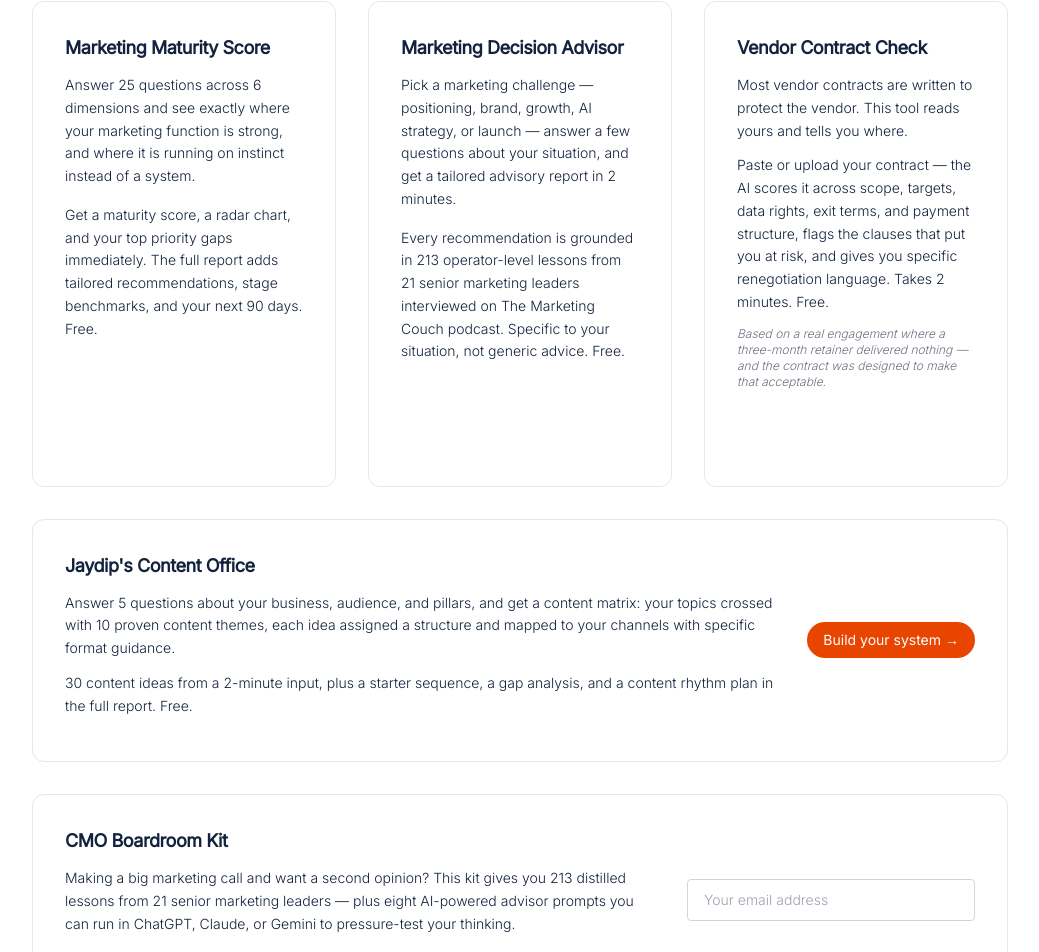
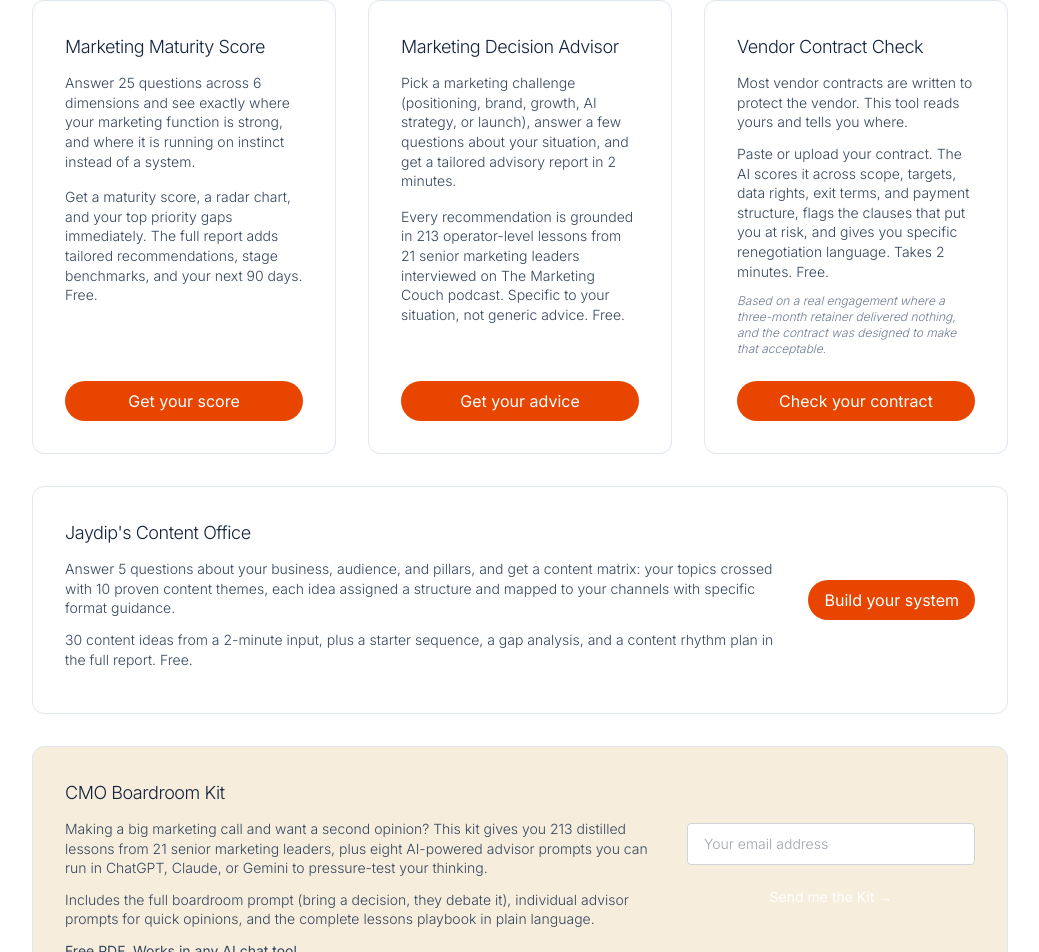
Before and after one commit to jaydipsikdar/jaydipsikdar-website, a Next.js app: page /resources in a window 1280 px wide. Shown: the part 294-1246 px from the top of the page, without its empty margins (120-1159 px from the left). Built offline with nearby package versions, Linux system fonts and the light colour scheme.

Commit message:
Apply DESIGN.md to About, Contact, and Resources pages
Weight-300 display type, pill buttons, ink/surface tokens, and fixed a
few stray em dashes in About's body copy per the voice rules. Resources
page layout is unchanged, cards now use the shared Card/Button primitives.

```diff
--- a/src/app/contact/page.tsx
+++ b/src/app/contact/page.tsx
@@ -9,19 +9,21 @@ export const metadata: Metadata = {
 export default function ContactPage() {
   return (
     <main className="px-6 py-20 max-w-2xl mx-auto">
-      <h1 className="text-3xl font-bold mb-6">Get in touch</h1>
-      <p className="text-lg text-brand-text mb-10">
+      <h1 className="text-[32px] font-light tracking-[-0.64px] leading-[1.1] text-ink-900 mb-6">
+        Get in touch
+      </h1>
+      <p className="text-lg text-ink-700 leading-[1.4] mb-10">
         If you&apos;re a founder with a specific marketing problem, the fastest path is a 60-minute session.
       </p>
 
       {/* Primary: paid 1:1 booking */}
       <div className="mb-10">
-        <h2 className="text-xl font-semibold mb-3">Book a 60-minute session — ₹999</h2>
-        <p className="text-brand-text mb-4">
-          One problem, one clear call. We&apos;ll diagnose and prioritise your most pressing marketing decision.
+        <h2 className="text-xl font-light text-ink-900 mb-3">Book a 60-minute session, ₹999</h2>
+        <p className="text-ink-700 leading-[1.4] mb-4">
+          One problem, one clear call. We&apos;ll diagnose and prioritize your most pressing marketing decision.
         </p>
-        <RazorpayBookButton className="inline-block px-6 py-3 bg-brand-accent text-white rounded hover:opacity-90 transition-opacity">
-          Pay ₹999 and Book Now →
+        <RazorpayBookButton className="inline-flex items-center justify-center gap-2 rounded-pill bg-primary px-4 py-2.5 text-[16px] font-normal text-white transition-colors hover:bg-primary-hover">
+          Pay ₹999 and book now
         </RazorpayBookButton>
       </div>
 
--- a/src/app/resources/page.tsx
+++ b/src/app/resources/page.tsx
@@ -1,5 +1,7 @@
 import type { Metadata } from 'next'
 import KitSignupForm from '@/components/KitSignupForm'
+import Button from '@/components/ui/Button'
+import Card from '@/components/ui/Card'
 
 export const metadata: Metadata = {
   title: 'Free Marketing Tools & Frameworks | Jaydip Sikdar',
@@ -22,8 +24,10 @@ export default function ResourcesPage() {
   return (
     <main className="px-6 py-20 max-w-5xl mx-auto">
 
-      <h1 className="text-3xl font-bold text-center mb-4">Resources</h1>
-      <p className="text-center text-brand-text mb-12 max-w-lg mx-auto">
+      <h1 className="text-[32px] font-light tracking-[-0.64px] leading-[1.1] text-ink-900 text-center mb-4">
+        Resources
+      </h1>
+      <p className="text-center text-ink-700 mb-12 max-w-lg mx-auto">
         Free tools and frameworks from 20 years of solving marketing problems at IBM, Adobe,
         MoEngage, and two AI startups.
       </p>
@@ -32,139 +36,127 @@ export default function ResourcesPage() {
       <div className="grid grid-cols-1 md:grid-cols-3 gap-8 mb-8 items-stretch">
 
         {/* Marketing Maturity Score */}
-        <div className="border border-gray-200 rounded-lg p-8 flex flex-col">
+        <Card className="flex flex-col">
           <div className="grid grid-cols-1 gap-6 flex-1">
             <div>
-              <h2 className="text-lg font-semibold mb-3">Marketing Maturity Score</h2>
-              <p className="text-brand-text text-sm leading-relaxed mb-4">
+              <h2 className="text-lg font-light text-ink-900 mb-3">Marketing Maturity Score</h2>
+              <p className="text-ink-700 text-sm leading-[1.4] mb-4">
                 Answer 25 questions across 6 dimensions and see exactly where your marketing
                 function is strong, and where it is running on instinct instead of a system.
               </p>
-              <p className="text-brand-text text-sm leading-relaxed">
+              <p className="text-ink-700 text-sm leading-[1.4]">
                 Get a maturity score, a radar chart, and your top priority gaps immediately. The
                 full report adds tailored recommendations, stage benchmarks, and your next 90
                 days. Free.
               </p>
             </div>
             <div className="flex flex-col justify-end">
-              <a
-                href="/resources/marketing-maturity-score"
-                className="w-full text-center px-4 py-2.5 bg-brand-accent text-white text-sm font-medium rounded hover:opacity-90 transition-opacity"
-              >
-                Get your score →
-              </a>
+              <Button href="/resources/marketing-maturity-score" className="w-full">
+                Get your score
+              </Button>
             </div>
           </div>
-        </div>
+        </Card>
 
         {/* Marketing Decision Advisor */}
-        <div className="border border-gray-200 rounded-lg p-8 flex flex-col">
+        <Card className="flex flex-col">
           <div className="grid grid-cols-1 gap-6 flex-1">
             <div>
-              <h2 className="text-lg font-semibold mb-3">Marketing Decision Advisor</h2>
-              <p className="text-brand-text text-sm leading-relaxed mb-4">
-                Pick a marketing challenge — positioning, brand, growth, AI strategy, or launch —
+              <h2 className="text-lg font-light text-ink-900 mb-3">Marketing Decision Advisor</h2>
+              <p className="text-ink-700 text-sm leading-[1.4] mb-4">
+                Pick a marketing challenge (positioning, brand, growth, AI strategy, or launch),
                 answer a few questions about your situation, and get a tailored advisory report in
                 2 minutes.
               </p>
-              <p className="text-brand-text text-sm leading-relaxed">
+              <p className="text-ink-700 text-sm leading-[1.4]">
                 Every recommendation is grounded in 213 operator-level lessons from 21 senior
                 marketing leaders interviewed on The Marketing Couch podcast. Specific to your
                 situation, not generic advice. Free.
               </p>
             </div>
             <div className="flex flex-col justify-end">
-              <a
-                href="/resources/marketing-advisor"
-                className="w-full text-center px-4 py-2.5 bg-brand-accent text-white text-sm font-medium rounded hover:opacity-90 transition-opacity"
-              >
-                Get your advice →
-              </a>
+              <Button href="/resources/marketing-advisor" className="w-full">
+                Get your advice
+              </Button>
             </div>
           </div>
-        </div>
+        </Card>
 
         {/* Vendor Contract Check */}
-        <div className="border border-gray-200 rounded-lg p-8 flex flex-col">
+        <Card className="flex flex-col">
           <div className="grid grid-cols-1 gap-6 flex-1">
             <div>
-              <h2 className="text-lg font-semibold mb-3">Vendor Contract Check</h2>
-              <p className="text-brand-text text-sm leading-relaxed mb-3">
+              <h2 className="text-lg font-light text-ink-900 mb-3">Vendor Contract Check</h2>
+              <p className="text-ink-700 text-sm leading-[1.4] mb-3">
                 Most vendor contracts are written to protect the vendor. This tool reads yours and
                 tells you where.
               </p>
-              <p className="text-brand-text text-sm leading-relaxed mb-3">
-                Paste or upload your contract — the AI scores it across scope, targets, data
+              <p className="text-ink-700 text-sm leading-[1.4] mb-3">
+                Paste or upload your contract. The AI scores it across scope, targets, data
                 rights, exit terms, and payment structure, flags the clauses that put you at risk,
                 and gives you specific renegotiation language. Takes 2 minutes. Free.
               </p>
-              <p className="text-xs text-gray-500 italic">
-                Based on a real engagement where a three-month retainer delivered nothing — and
+              <p className="text-xs text-ink-500 italic">
+                Based on a real engagement where a three-month retainer delivered nothing, and
                 the contract was designed to make that acceptable.
               </p>
             </div>
             <div className="flex flex-col justify-end">
-              <a
-                href="/resources/vendor-check"
-                className="w-full text-center px-4 py-2.5 bg-brand-accent text-white text-sm font-medium rounded hover:opacity-90 transition-opacity"
-              >
-                Check your contract →
-              </a>
+              <Button href="/resources/vendor-check" className="w-full">
+                Check your contract
+              </Button>
             </div>
           </div>
-        </div>
+        </Card>
 
       </div>
 
       {/* Row 2 — Jaydip's Content Office, full width */}
       <div className="grid grid-cols-1 gap-8 mb-8">
-        <div className="border border-[color:var(--border-hairline)] rounded-[var(--radius-lg)] p-8 flex flex-col md:flex-row md:items-center gap-8">
+        <Card className="flex flex-col md:flex-row md:items-center gap-8">
           <div className="flex-1">
-            <h2 className="text-lg font-semibold mb-3">Jaydip&apos;s Content Office</h2>
-            <p className="text-brand-text text-sm leading-relaxed mb-3">
+            <h2 className="text-lg font-light text-ink-900 mb-3">Jaydip&apos;s Content Office</h2>
+            <p className="text-ink-700 text-sm leading-[1.4] mb-3">
               Answer 5 questions about your business, audience, and pillars, and get a content
               matrix: your topics crossed with 10 proven content themes, each idea assigned a
               structure and mapped to your channels with specific format guidance.
             </p>
-            <p className="text-brand-text text-sm leading-relaxed mb-3">
+            <p className="text-ink-700 text-sm leading-[1.4] mb-3">
               30 content ideas from a 2-minute input, plus a starter sequence, a gap analysis, and
               a content rhythm plan in the full report. Free.
             </p>
           </div>
           <div className="w-full md:w-auto flex-shrink-0">
-            <a
-              href="/resources/content-office"
-              className="block text-center px-4 py-2 rounded-[var(--radius-pill)] bg-[color:var(--color-primary)] text-white text-sm font-normal hover:bg-[color:var(--color-primary-hover)] transition-colors"
-            >
-              Build your system →
-            </a>
+            <Button href="/resources/content-office" className="w-full">
+              Build your system
+            </Button>
           </div>
-        </div>
+        </Card>
       </div>
 
       {/* Row 3 — CMO Boardroom Kit, full width */}
       <div className="grid grid-cols-1 gap-8">
-        <div className="border border-gray-200 rounded-lg p-8 flex flex-col md:flex-row md:items-center gap-8">
+        <Card tone="cream" className="flex flex-col md:flex-row md:items-center gap-8">
           <div className="flex-1">
-            <h2 className="text-lg font-semibold mb-3">CMO Boardroom Kit</h2>
-            <p className="text-brand-text text-sm leading-relaxed mb-3">
+            <h2 className="text-lg font-light text-ink-900 mb-3">CMO Boardroom Kit</h2>
+            <p className="text-ink-700 text-sm leading-[1.4] mb-3">
               Making a big marketing call and want a second opinion? This kit gives you 213
-              distilled lessons from 21 senior marketing leaders — plus eight AI-powered advisor
+              distilled lessons from 21 senior marketing leaders, plus eight AI-powered advisor
               prompts you can run in ChatGPT, Claude, or Gemini to pressure-test your thinking.
             </p>
-            <p className="text-brand-text text-sm leading-relaxed mb-3">
+            <p className="text-ink-700 text-sm leading-[1.4] mb-3">
               Includes the full boardroom prompt (bring a decision, they debate it), individual
               advisor prompts for quick opinions, and the complete lessons playbook in plain
               language.
             </p>
-            <p className="text-brand-text text-sm font-medium">
+            <p className="text-ink-700 text-sm font-normal">
               Free PDF. Works in any AI chat tool.
             </p>
           </div>
           <div className="w-full md:w-72 flex-shrink-0">
             <KitSignupForm />
           </div>
-        </div>
+        </Card>
       </div>
 
     </main>
```
Also changed, not shown: src/app/about/page.tsx (+14 -18 lines).
